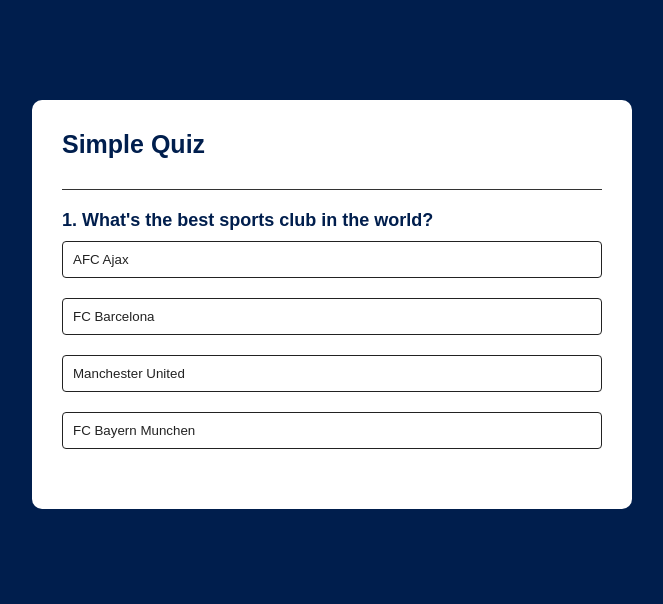
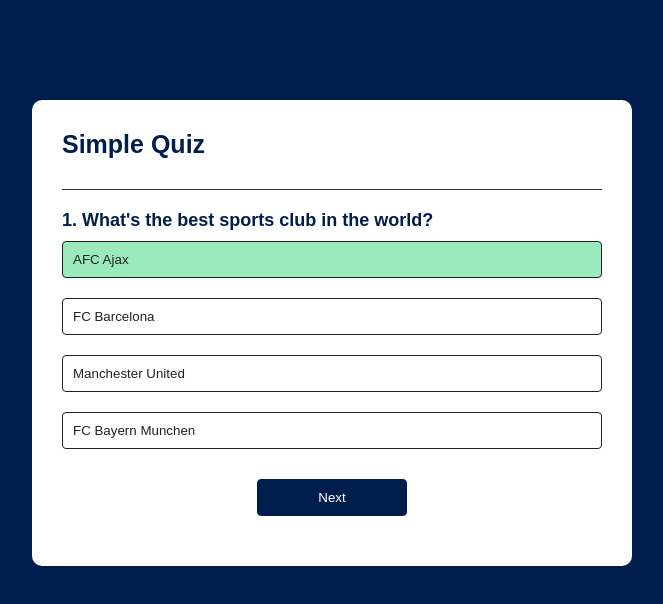
Before and after one commit to jansent1/QuizApp, a plain HTML site: page index.html in a window 1280 px wide. Both pictures are taken after a click on the button "AFC Ajax". Shown: the whole page, without its empty margins (308-971 px from the left). Drawn offline with Linux system fonts and the light colour scheme.

Commit message:
selectAnswer() added

```diff
--- a/script.js
+++ b/script.js
@@ -64,6 +64,10 @@
     button.innerHTML = answer.text;
     button.classList.add("btn");
     answerButton.appendChild(button);
+    if (answer.correct) {
+      button.dataset.correct = answer.correct;
+    }
+    button.addEventListener("click", selectAnswer);
   });
 }
 
@@ -74,4 +78,22 @@
   }
 }
 
+function selectAnswer(e) {
+  const selectedBtn = e.target;
+  const isCorrect = selectedBtn.dataset.correct === "true";
+  if (isCorrect) {
+    selectedBtn.classList.add("correct");
+    score++;
+  } else {
+    selectedBtn.classList.add("incorrect");
+  }
+  Array.from(answerButton.children).forEach((button) => {
+    if (button.dataset.correct === "true") {
+      button.classList.add("correct");
+    }
+    button.disabled = true;
+  });
+  nextButton.style.display = "block";
+}
+
 startQuiz();
--- a/styles.css
+++ b/styles.css
@@ -50,9 +50,13 @@
     transition: all 0.3s;
 }
 
-.btn:hover {
+.btn:hover:not([disabled]) {
     background: #222;
     color: #fff;
+}
+
+.btn:disabled {
+    cursor: no-drop;
 }
 
 #next-btn {
@@ -74,3 +78,12 @@
     color: #001e4d;
     border: 1px solid #001e4d;
 }
+
+.correct {
+    background: #9aeabc;
+}
+
+.incorrect {
+
+    background: #ff9393;
+}
```
